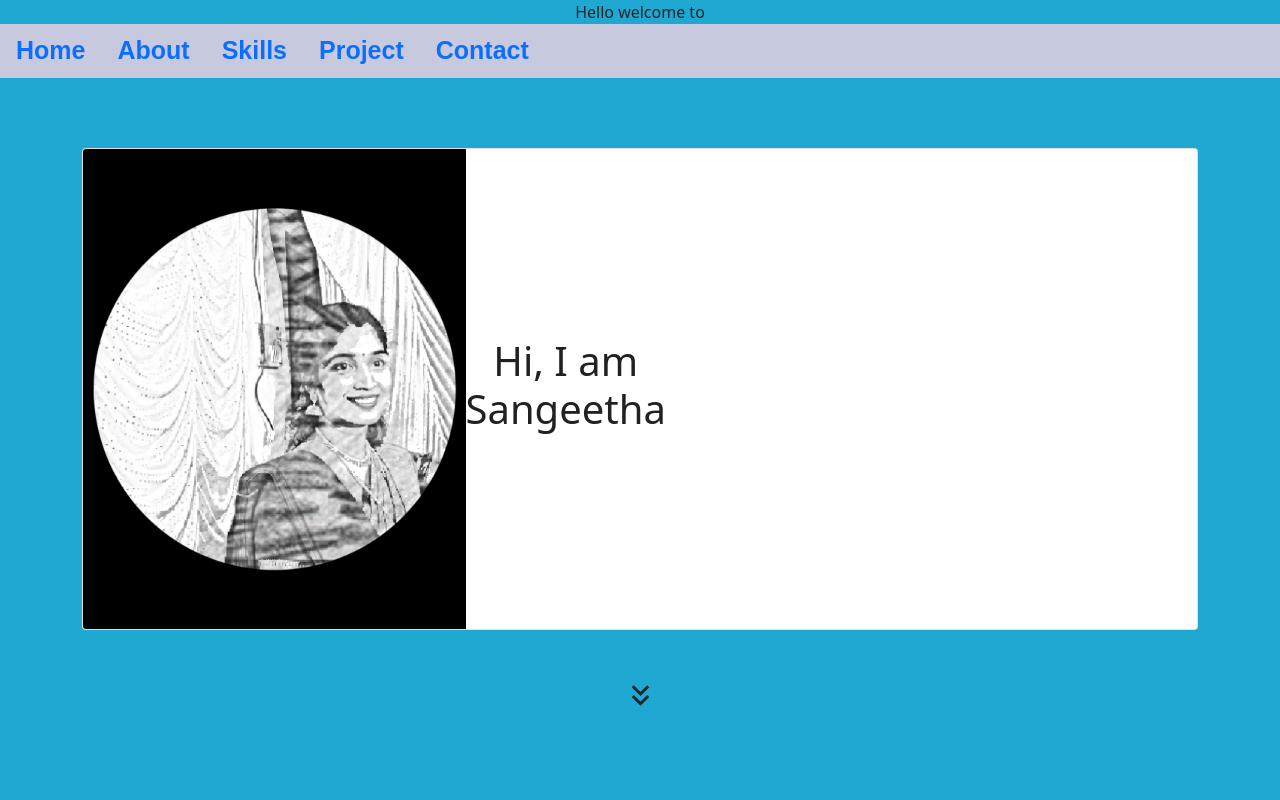
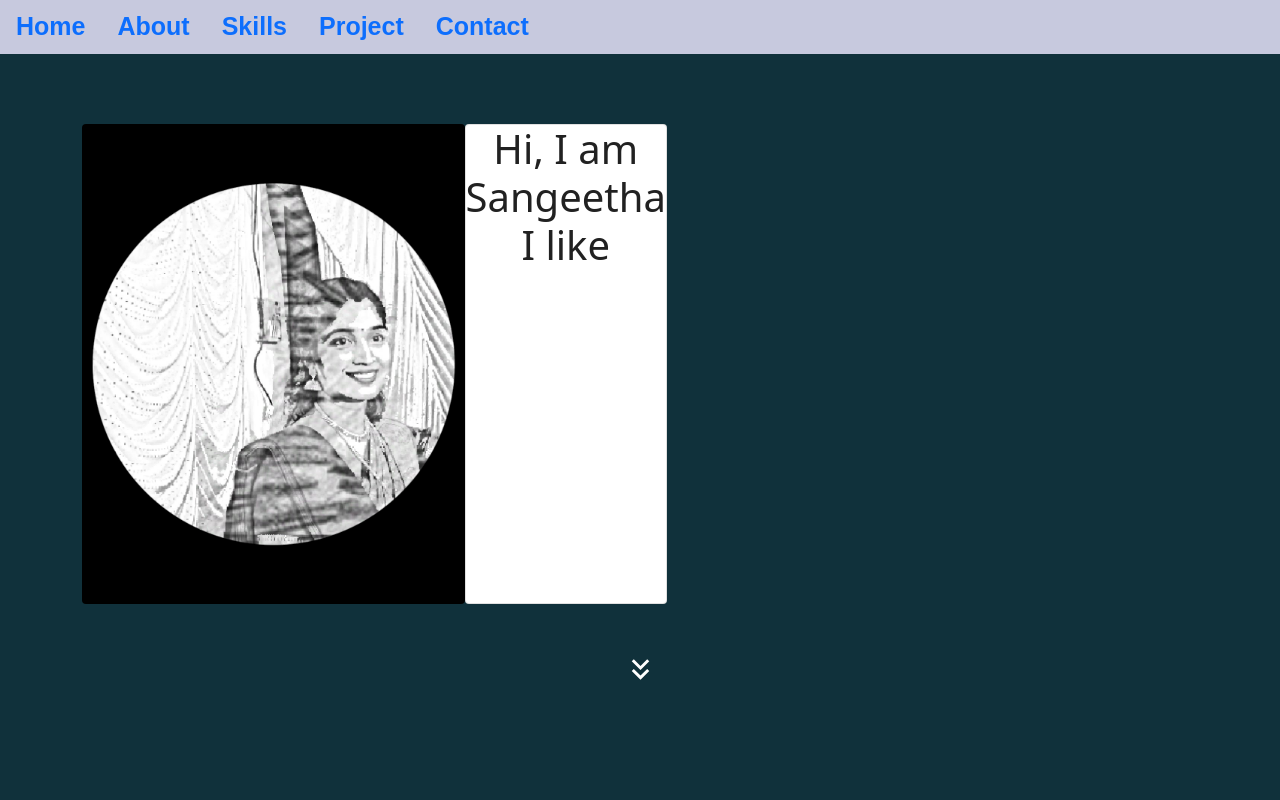
Before and after one commit to sangeetha-hari/protfolio, a React (Create React App) app: page / in a window 1280 px wide. Shown: the top 800 px of the page. Built offline with nearby package versions, Linux system fonts and the light colour scheme.

Commit message:
third commit

```diff
--- a/src/App.css
+++ b/src/App.css
@@ -1,6 +1,7 @@
 .App {
   text-align: center;
-  background-color: rgb(30, 168, 210);
+  background-color: rgb(16, 49, 59);
+  color: white;
 }
 
 .App-logo {
@@ -39,7 +40,7 @@
 }
 
 section{
-  background-color: rgb(30, 168, 210);
+
   padding-top: 70px;
   height: 100vh;
   width: 100%;
@@ -47,7 +48,7 @@ section{
   align-items: center;
 }
 .section2{
-  background-color: aquamarine;
+
   display: flex;
   flex-direction: column;
   justify-content: center;
@@ -95,6 +96,7 @@ gap: 5%;
 
 .styleprojecctcard{
   width: 300px;
+  color: #000;
 }
 
 .profile_pic{
@@ -108,7 +110,7 @@ gap: 5%;
 }
 .home_style{
   display: flex;
-
+ align-self: center;
   align-items: center;
   justify-content: center;
   font-size: calc(10px + 2vmin);
--- a/src/App.js
+++ b/src/App.js
@@ -37,22 +37,30 @@ export default function App(){
   const theme = useTheme();
   return(
     <div className='App'>
-Hello welcome to
 <NavigationBar />
 
 
 <a name="home"></a>
 <section className='section-home'>
-  <Container className="">
+  <Container className="flx">
 
-  <Card variant="outlined">
+  <Card variant="Contained" align="center">
             <div className="flx">
               <div><img className='profile_pic' src={Profile}  alt=""/></div>
-              <div className="home_style">
-              <h1> Hi, I am <br/> Sangeetha</h1>
+              {/* <div className="home_style" >
+              <h1> Hi, I am <br/> Sangeetha<br/> I like</h1>
+              </div> */}
+            </div>
+          </Card>
+          <Card variant="outlined" align="center">
+            <div className="flx">
+              {/* <div><img className='profile_pic' src={Profile}  alt=""/></div> */}
+              <div className="home_style" >
+              <h1> Hi, I am <br/> Sangeetha<br/> I like</h1>
               </div>
             </div>
           </Card>
+
     {/* <div><img  className="profile_pic" src={Profile} alt='sangi'/> </div>
     <div>
       <h1 className='largestyle'> Hi, I am</h1>
```
